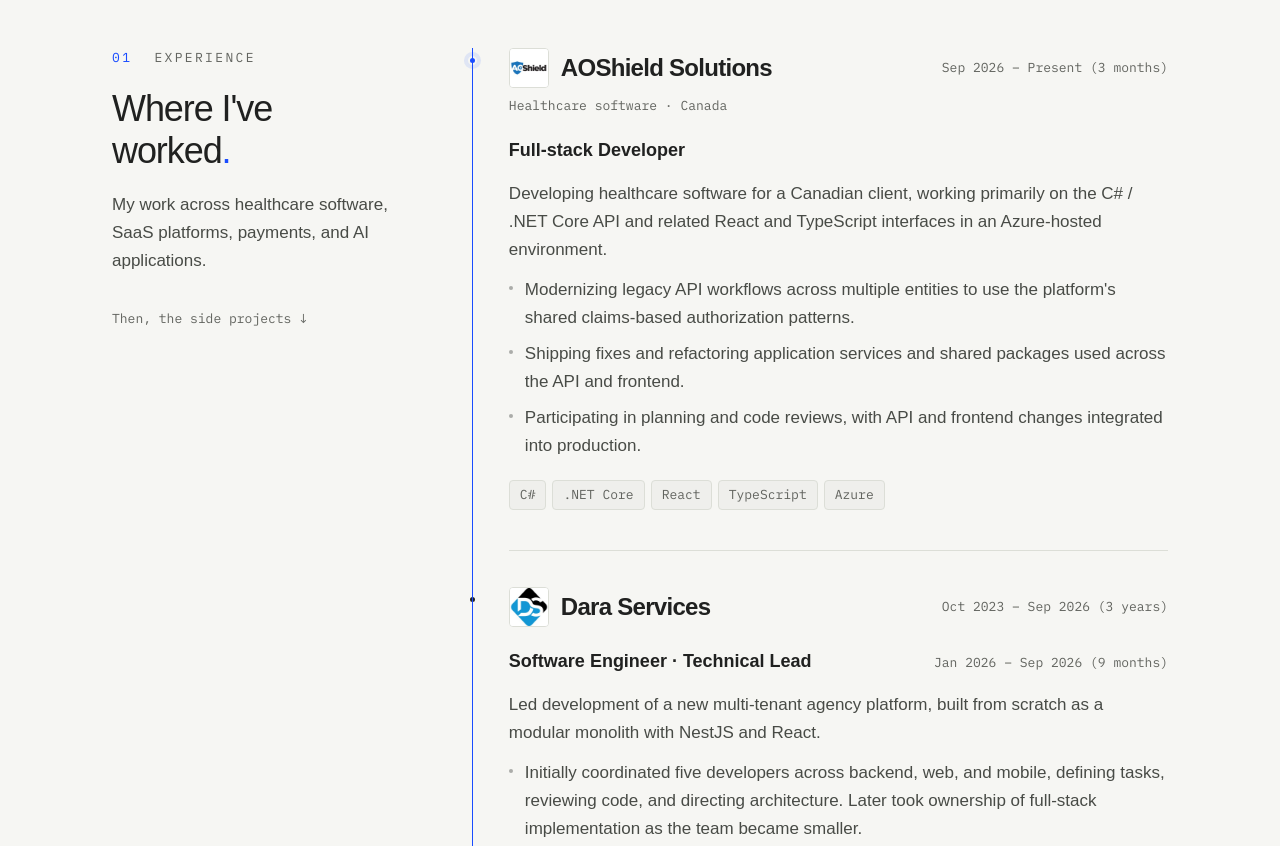
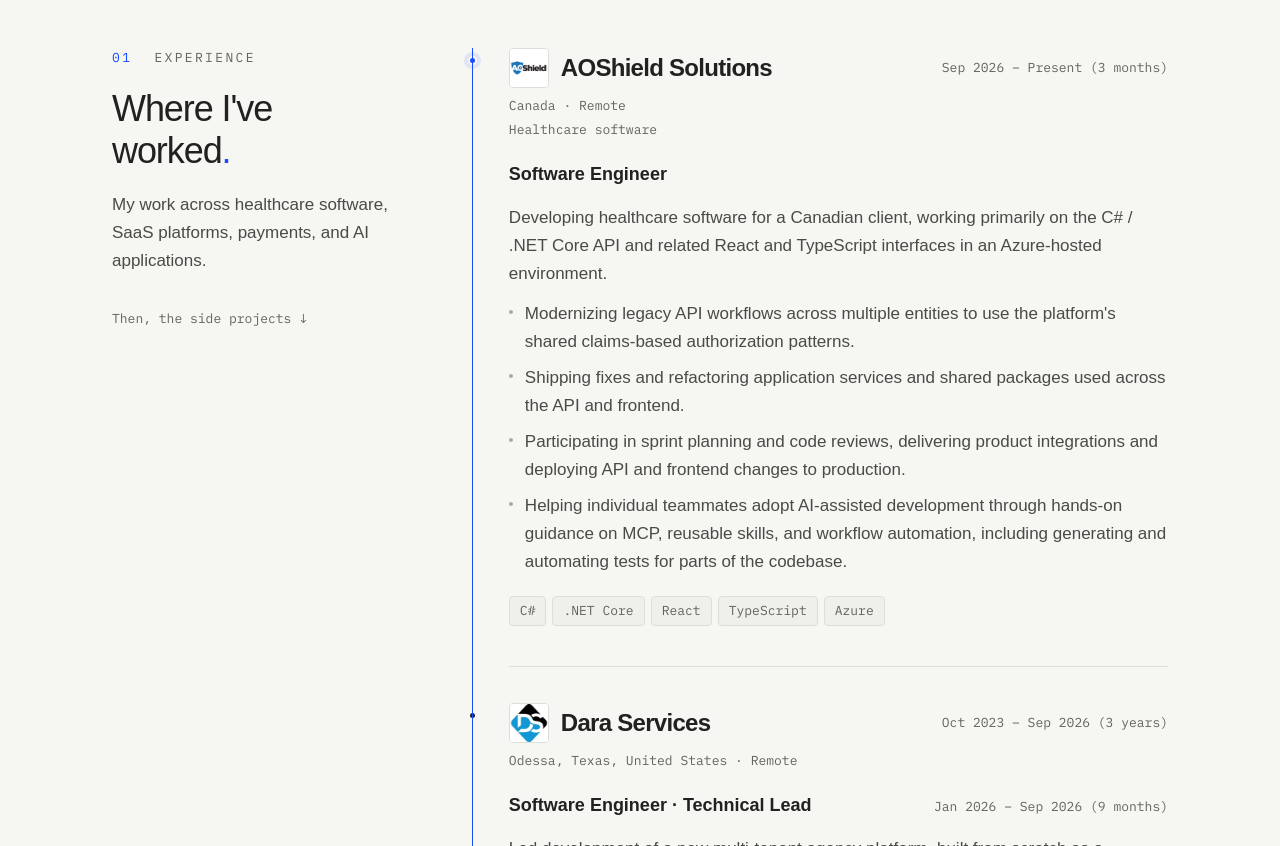
Before and after one commit to cmglezpdev/portfolio, an Astro site: page / in a window 1280 px wide. Shown: the part 980-1826 px from the top of the page. Built offline with nearby package versions, Linux system fonts and the light colour scheme; Astro itself is replaced by a stand-in of ours.

Commit message:
Update CV and company locations in work experience

```diff
--- a/src/data/portfolio.ts
+++ b/src/data/portfolio.ts
@@ -35,24 +35,27 @@ export const capabilities: { title: string; text: string }[] = [
 export const experience: Experience[] = [
   {
     company: 'AOShield Solutions',
+    location: 'Canada · Remote',
     logo: '/images/companies/aoshield.webp',
     period: { start: '2026-09' },
     current: true,
-    context: 'Healthcare software · Canada',
+    context: 'Healthcare software',
     roles: [{
-      title: 'Full-stack Developer',
+      title: 'Software Engineer',
       period: { start: '2026-09' },
       description: 'Developing healthcare software for a Canadian client, working primarily on the C# / .NET Core API and related React and TypeScript interfaces in an Azure-hosted environment.',
       points: [
         'Modernizing legacy API workflows across multiple entities to use the platform\'s shared claims-based authorization patterns.',
         'Shipping fixes and refactoring application services and shared packages used across the API and frontend.',
-        'Participating in planning and code reviews, with API and frontend changes integrated into production.',
+        'Participating in sprint planning and code reviews, delivering product integrations and deploying API and frontend changes to production.',
+        'Helping individual teammates adopt AI-assisted development through hands-on guidance on MCP, reusable skills, and workflow automation, including generating and automating tests for parts of the codebase.',
       ],
       tags: ['C#', '.NET Core', 'React', 'TypeScript', 'Azure'],
     }],
   },
   {
     company: 'Dara Services',
+    location: 'Odessa, Texas, United States · Remote',
     logo: '/images/companies/dara.webp',
     period: { start: '2023-10', end: '2026-09' },
     current: false,
@@ -93,6 +96,7 @@ export const experience: Experience[] = [
 export const earlierExperience: EarlierExperience[] = [
   {
     company: 'DasMex',
+    location: 'Mexico · Remote',
     logo: '/images/companies/dasmex.webp',
     title: 'Full-stack Developer',
     period: { start: '2023-08', end: '2023-11' },
@@ -106,6 +110,7 @@ export const earlierExperience: EarlierExperience[] = [
   },
   {
     company: 'NTSprint',
+    location: 'Seattle, Washington, United States · Remote',
     logo: '/images/companies/ntsprint.webp',
     title: 'Software Engineer Intern',
     period: { start: '2023-02', end: '2023-03' },
--- a/src/pages/index.astro
+++ b/src/pages/index.astro
@@ -71,7 +71,8 @@ const featured = projects.filter((project) => project.featured);
               <h3 class="flex items-center gap-3 text-company font-semibold tracking-[-.03em]"><img src={job.logo} alt="" width="40" height="40" loading="lazy" decoding="async" class="size-10 shrink-0 rounded-sm border border-line bg-white object-contain" /><span>{job.company}</span></h3>
               <p class="font-mono text-meta text-muted"><EmploymentPeriod period={job.period} /></p>
             </div>
-            {job.context && <p class="mt-2 font-mono text-meta text-muted">{job.context}</p>}
+            <p class="mt-2 font-mono text-meta text-muted">{job.location}</p>
+            {job.context && <p class="mt-1 font-mono text-meta text-muted">{job.context}</p>}
             <div class="mt-5 space-y-7">{job.roles.map((role, roleIndex) => <div class:list={[roleIndex > 0 && 'border-t border-line pt-6']}>
               <div class="flex flex-wrap items-baseline justify-between gap-x-4 gap-y-1"><h4 class="text-role font-semibold">{role.title}</h4>{job.roles.length > 1 && <span class="font-mono text-meta text-muted"><EmploymentPeriod period={role.period} /></span>}</div>
               <p class="mt-4 text-body text-copy">{role.description}</p>
@@ -84,6 +85,7 @@ const featured = projects.filter((project) => project.featured);
             <summary class="flex min-h-12 cursor-pointer list-none items-center justify-between text-control font-medium text-muted transition-colors hover:text-accent [&::-webkit-details-marker]:hidden">Earlier experience <span class="transition-transform group-open:rotate-45"><Icon name="plus" /></span></summary>
             <div class="space-y-6 pt-4 pb-2">{earlierExperience.map((job) => <article>
               <div class="flex flex-wrap items-center justify-between gap-2"><h3 class="flex items-center gap-3 text-role font-semibold"><img src={job.logo} alt="" width="40" height="40" loading="lazy" decoding="async" class="size-10 shrink-0 rounded-sm border border-line bg-white object-contain" /><span>{job.company}</span></h3><p class="font-mono text-meta text-muted"><EmploymentPeriod period={job.period} /></p></div>
+              <p class="mt-2 font-mono text-meta text-muted">{job.location}</p>
               <p class="mt-1 text-role font-semibold">{job.title}</p>
               <p class="mt-2 text-body text-copy">{job.description}</p>
               <ul class="mt-3 space-y-2">{job.points.map((point) => <li class="flex gap-3 text-body text-copy"><span class="mt-2.5 size-1 shrink-0 rounded-full bg-ink/35" aria-hidden="true" /><span>{point}</span></li>)}</ul>
--- a/src/types/portfolio.ts
+++ b/src/types/portfolio.ts
@@ -21,6 +21,7 @@ export interface EmploymentPeriod {
 
 export interface Experience {
   company: string;
+  location: string;
   logo: string;
   period: EmploymentPeriod;
   current: boolean;
@@ -37,6 +38,7 @@ export interface Experience {
 
 export interface EarlierExperience {
   company: string;
+  location: string;
   logo: string;
   title: string;
   period: EmploymentPeriod;
```
Also changed, not shown: 1 other file.
